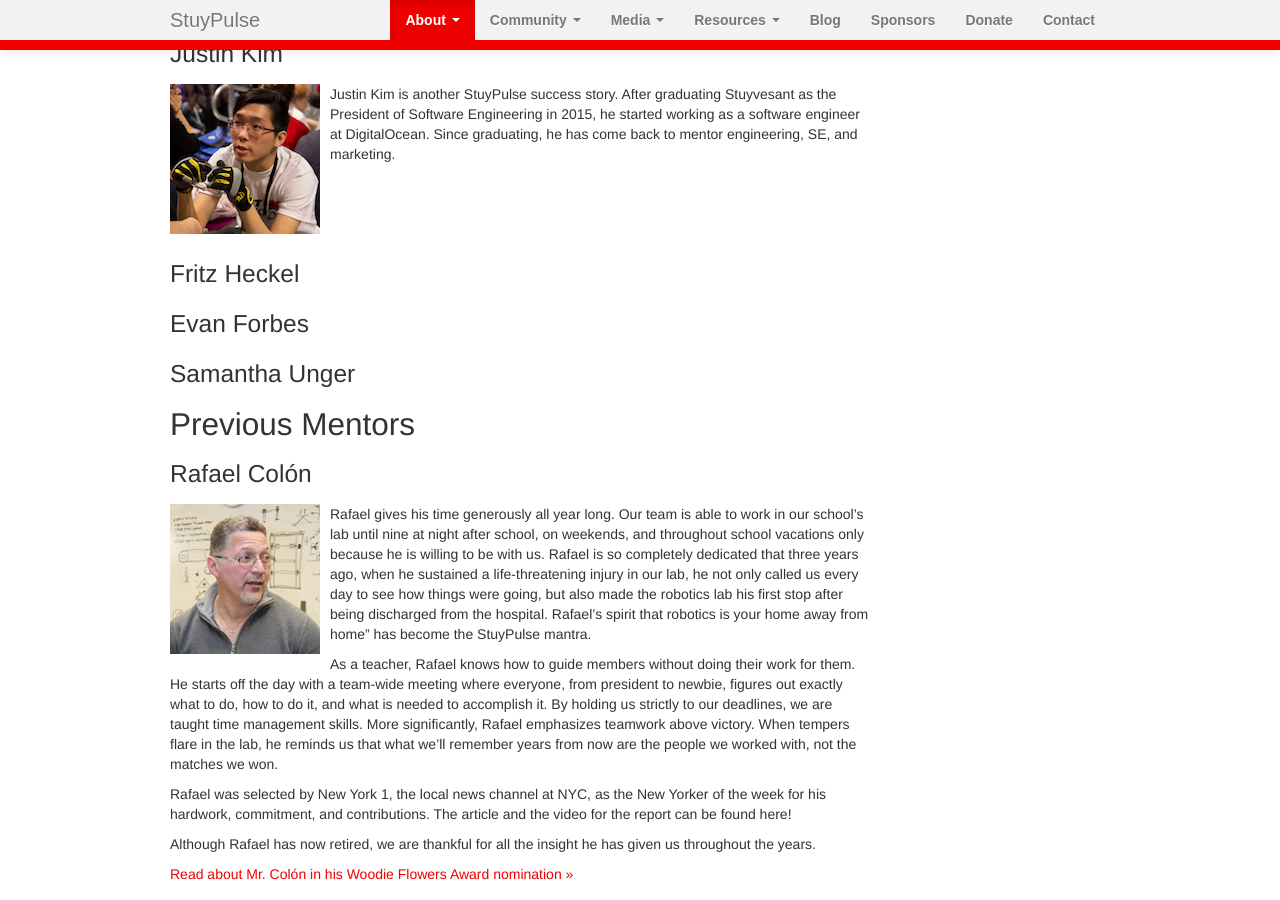
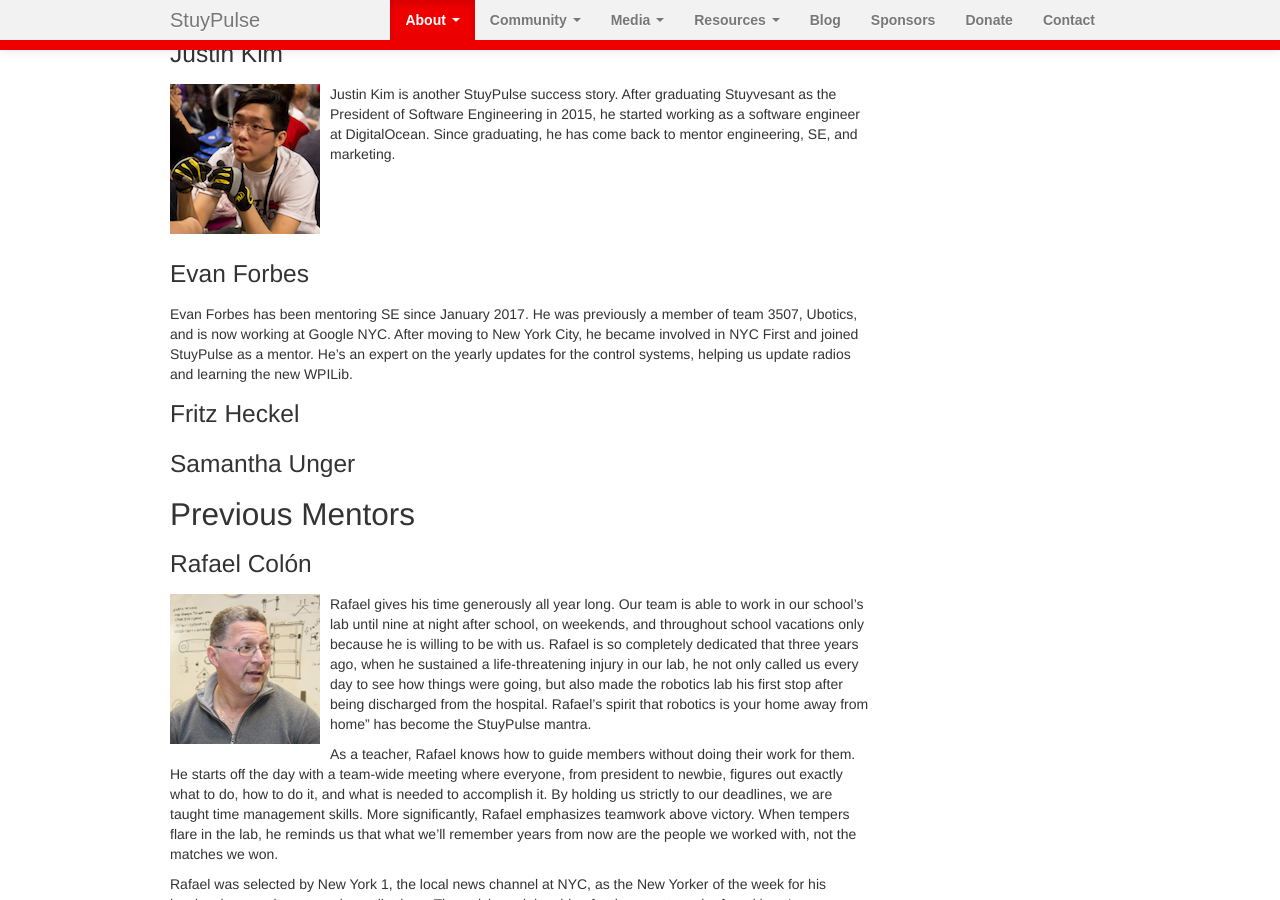
Before and after one commit to StuyPulse/team694.github.io, a Jekyll site: the page built from about/mentors/index.md, in a window 1280 px wide and 900 px high, scrolled down 2276 px. Built offline with Jekyll 4.4.1, drawn with Linux system fonts in a browser that asks for light colours; nearby versions of some CDN libraries.

Commit message:
Add mentor description

```diff
--- a/about/mentors/index.md
+++ b/about/mentors/index.md
@@ -77,9 +77,11 @@ Mel likes to shake things up. There is no point in the season where he isn't say
 Justin Kim is another StuyPulse success story. After graduating Stuyvesant as the President of Software Engineering in 2015, he started working as a software engineer at DigitalOcean. Since graduating, he has come back to mentor engineering, SE, and marketing.
 </div>
 
+### Evan Forbes
+<div markdown="1" class="ec-description">
+Evan Forbes has been mentoring SE since January 2017. He was previously a member of team 3507, Ubotics, and is now working at Google NYC. After moving to New York City, he became involved in NYC First and joined StuyPulse as a mentor. He's an expert on the yearly updates for the control systems, helping us update radios and learning the new WPILib.
+
 ### Fritz Heckel
-
-### Evan Forbes
 
 ### Samantha Unger
 
```
